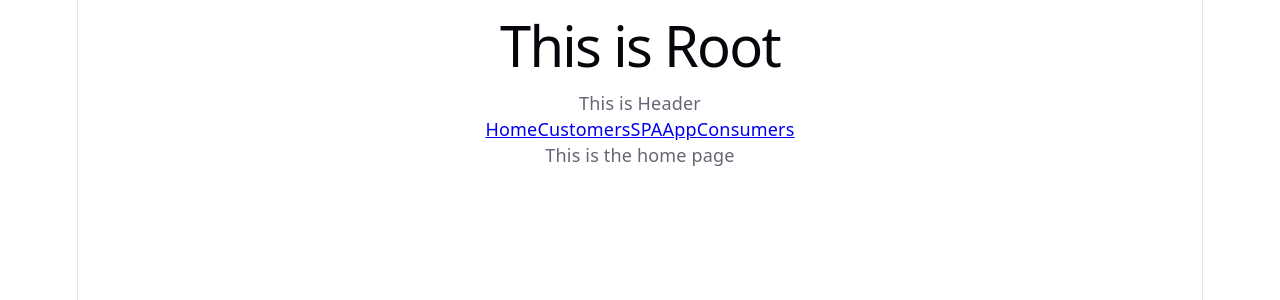
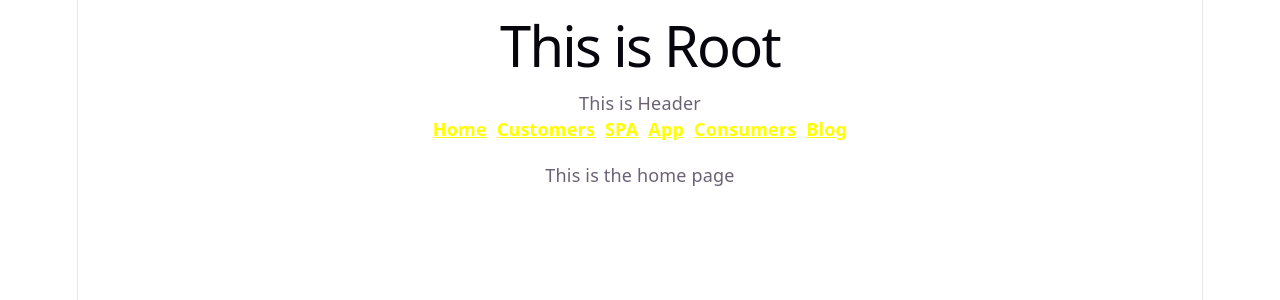
Before and after one commit to axiomshuvo/ph_workshop, a React (Vite) app: page / in a window 1280 px wide. Shown: the top 300 px of the page. Built offline with nearby package versions, Linux system fonts and the light colour scheme; no server answers.

Commit message:
useNaviation

```diff
--- a/src/components/Root.jsx
+++ b/src/components/Root.jsx
@@ -1,11 +1,14 @@
-import { Outlet } from "react-router";
+import { Outlet, useNavigation } from "react-router";
 import Header from "./route/Header";
 
 export default function Root() {
+  const navigation = useNavigation();
+  const isNavigating = Boolean(navigation.location);
   return (
     <div>
       <h1>This is Root </h1>
       <Header />
+      {isNavigating && <p>Loading...</p>}
       <Outlet />
     </div>
   );
--- /dev/null
+++ b/src/components/route/BlogPost.jsx
@@ -0,0 +1,33 @@
+import { NavLink, useLoaderData, useNavigate } from "react-router";
+
+export default function BlogPost() {
+  const blogPosts = useLoaderData();
+  const navigate = useNavigate();
+  const handleNavigate = (id) => {
+    navigate(`/blog/${id}`);
+  };
+
+  return (
+    <div>
+      <h1>Total Blog Post - {blogPosts.length}</h1>
+      <br />
+      {blogPosts.map((post) => (
+        <div key={post.id}>
+          <h2>
+            <NavLink
+              style={{
+                marginBottom: "10px",
+                textDecoration: "none",
+                color: "lightblue",
+              }}
+              to={`/blog/${post.id}`}
+            >
+              {post.title}
+            </NavLink>
+          </h2>
+          <button onClick={() => handleNavigate(post.id)}>View Details</button>
+        </div>
+      ))}
+    </div>
+  );
+}
--- a/src/components/route/Header.jsx
+++ b/src/components/route/Header.jsx
@@ -1,15 +1,39 @@
 import { NavLink } from "react-router";
 
 export default function Header() {
+  const activeStyle = {
+    fontWeight: "bold",
+    color: "yellow",
+  };
   return (
     <>
       <div>This is Header</div>
-      <nav>
-        <NavLink to="/">Home</NavLink>
-        <NavLink to="/customers">Customers</NavLink>
-        <NavLink to="/spa">SPA</NavLink>
-        <NavLink to="/app">App</NavLink>
-        <NavLink to="/consumers">Consumers</NavLink>
+      <nav
+        style={{
+          display: "flex",
+          gap: "10px",
+          justifyContent: "center",
+          marginBottom: "20px",
+        }}
+      >
+        <NavLink style={activeStyle} to="/">
+          Home
+        </NavLink>
+        <NavLink style={activeStyle} to="/customers">
+          Customers
+        </NavLink>
+        <NavLink style={activeStyle} to="/spa">
+          SPA
+        </NavLink>
+        <NavLink style={activeStyle} to="/app">
+          App
+        </NavLink>
+        <NavLink style={activeStyle} to="/consumers">
+          Consumers
+        </NavLink>
+        <NavLink style={activeStyle} to="/blog">
+          Blog
+        </NavLink>
       </nav>
     </>
   );
--- /dev/null
+++ b/src/components/route/SingleBlogPost.jsx
@@ -0,0 +1,15 @@
+import { useLoaderData, useNavigate } from "react-router";
+
+export default function SingleBlogPost() {
+  const post = useLoaderData();
+  const backToBlog = useNavigate();
+
+  console.log(post);
+  return (
+    <div>
+      <h1>{post.title}</h1>
+      <p>{post.body}</p>
+      <button onClick={() => backToBlog(-1)}>Go Back</button>
+    </div>
+  );
+}
--- a/src/main.jsx
+++ b/src/main.jsx
@@ -4,9 +4,11 @@ import { createBrowserRouter, RouterProvider } from "react-router";
 import App from "./App";
 import Home from "./components/Home";
 import Root from "./components/Root";
+import BlogPost from "./components/route/BlogPost";
 import ConsumerDetails from "./components/route/ConsumerDetails";
 import Consumers from "./components/route/Consumers";
 import Customers from "./components/route/Customers";
+import SingleBlogPost from "./components/route/SingleBlogPost";
 import Spa from "./components/Spa";
 import "./index.css";
 
@@ -51,6 +53,17 @@ const router = createBrowserRouter([
           fetch(`https://jsonplaceholder.typicode.com/users/${params.id}`),
         element: <ConsumerDetails />,
       },
+      {
+        path: "blog",
+        loader: () => fetch("https://jsonplaceholder.typicode.com/posts"),
+        element: <BlogPost />,
+      },
+      {
+        path: "blog/:id",
+        loader: ({ params }) =>
+          fetch(`https://jsonplaceholder.typicode.com/posts/${params.id}`),
+        element: <SingleBlogPost />,
+      },
     ],
   },
   // {
```
